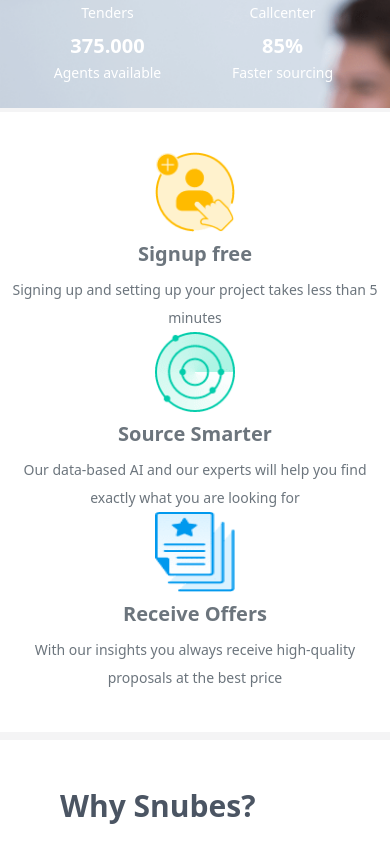
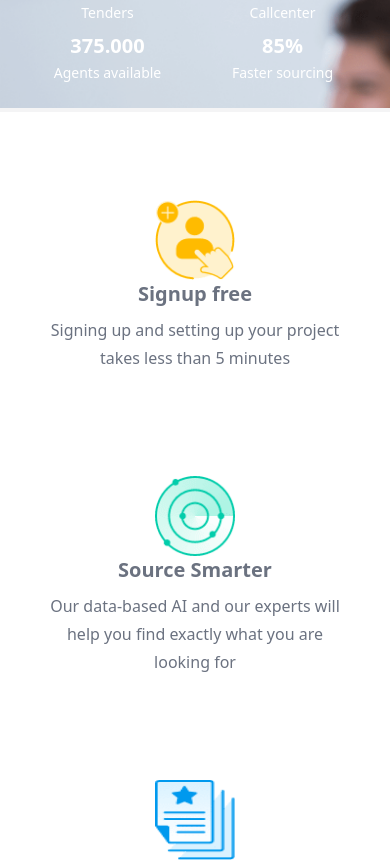
Before and after one commit to bhagyashreeWalanj/snubes-ui-task, a React (Create React App) app: page / in a window 390 px wide. Shown: the part 792-1656 px from the top of the page. Built offline with nearby package versions, Linux system fonts and the light colour scheme; no server answers.

Commit message:
shown responsive by tailwind css

```diff
--- a/src/components/ServiceOffers.jsx
+++ b/src/components/ServiceOffers.jsx
@@ -1,33 +1,23 @@
 import React from 'react'
 import services from '../__mockups/servicesOffer.json';
-import { Figure, Container, Row, Col } from 'react-bootstrap'
 
 export default function ServiceOffers() {
 
   return (
     <div id="servicesOffers" className="flex justify-center items-center mx-auto py-10 text-black border-y-4 border-zinc-100">
-      <Container>
-        <Row>
-        {services.servicesOffers.map((service, index) => {
-           return( <Col sm key={index} className="text-center">
-            <Figure>
-              <Figure.Image
-                className="mx-auto w-20 h-20"
-                alt="Signup free"
-                src={service.image}
-              />
-              <Figure.Caption className="text-center">
-                <h3 className="font-bold md:text-center text-xl mb-2">
-                  {service.name}
-                </h3>
-                <p> {service.description}</p>
-              </Figure.Caption>
-            </Figure>
-          </Col>)
-        })}
-
-        </Row>
-      </Container>
+      <div className="flex items-center justify-center">
+        <div className="grid grid-cols-1 md:grid-cols-3 lg:grid-cols-3 gap-4 p-2 text-center justify-center">
+          {services.servicesOffers.map((service, index) => {
+            return (<div key={index} className=" text-gray-500 text-center p-10 rounded-lg">
+              <img src={service.image} alt="signup" className="mx-auto w-20 h-20" />
+              <h3 className="font-bold md:text-center text-xl mb-2">
+                {service.name}
+              </h3>
+              <p> {service.description}</p></div>)
+          })
+          }
+        </div>
+      </div>
     </div>
   )
 }
```
